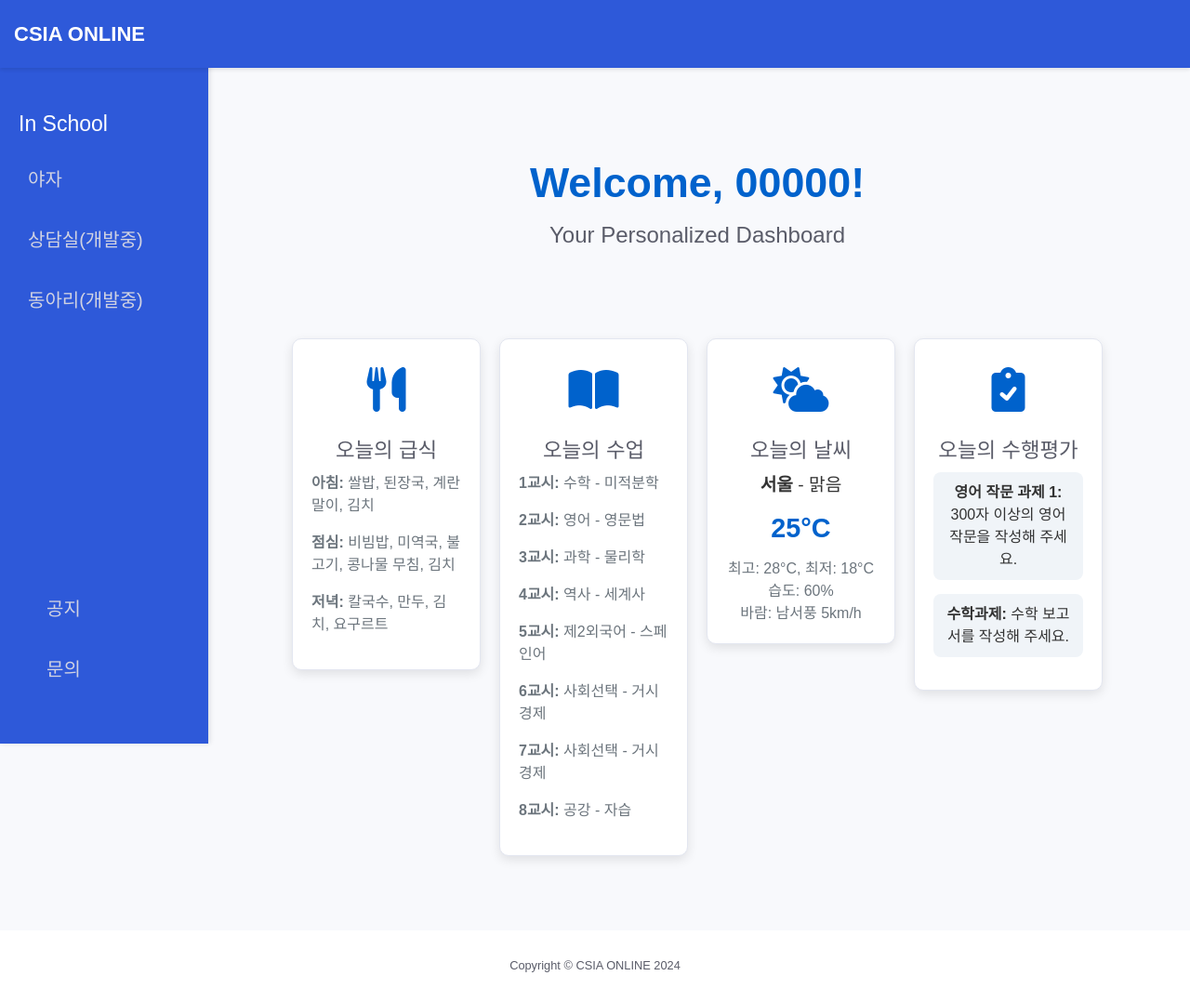
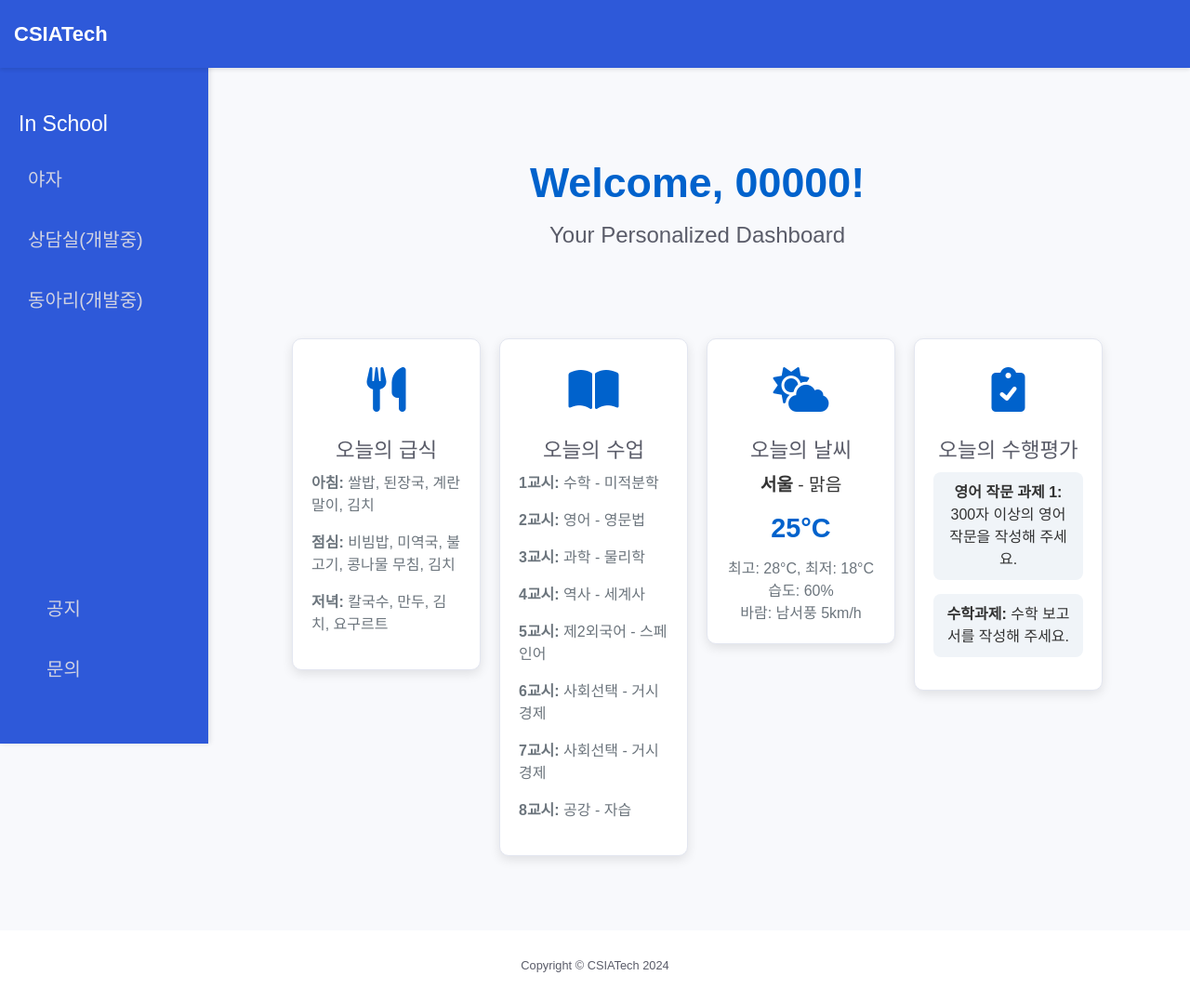
Before and after one commit to IamEunjae/CSIAOnline-public, a Django app: page /home/ in a window 1280 px wide. Shown: the whole page at 93% size. Run offline with Django 5.2, Linux system fonts and the light colour scheme; a user stored in the database is signed in; parts of the project's set-up code (start-up, migrations or seed data) failed here and were passed over; some libraries are stand-ins or nearby versions; some web fonts are replaced.

Commit message:
name change

```diff
--- a/CSIAOnline/home/templates/home.html
+++ b/CSIAOnline/home/templates/home.html
@@ -8,7 +8,7 @@
     <meta name="description" content="">
     <meta name="author" content="">
 
-    <title>CSIA ONLINE</title>
+    <title>CSIATech</title>
 
     <!-- Custom fonts for this template-->
     <link href="../../static/vendor/fontawesome-free/css/all.min.css" rel="stylesheet" type="text/css">
@@ -362,7 +362,7 @@
 
     <!-- Topbar -->
   <nav class="navbar">
-      <a class="navbar-brand" href="#">CSIA ONLINE</a>
+      <a class="navbar-brand" href="#">CSIATech</a>
       <!-- Topbar Navbar -->
       <ul class="navbar-nav ml-auto">
           <li class="nav-item">
@@ -516,7 +516,7 @@
     <footer class="sticky-footer bg-white">
         <div class="container my-auto">
             <div class="copyright text-center my-auto">
-                <span>Copyright &copy; CSIA ONLINE 2024</span>
+                <span>Copyright &copy; CSIATech 2024</span>
             </div>
         </div>
     </footer>
--- a/CSIAOnline/login/templates/login/login.html
+++ b/CSIAOnline/login/templates/login/login.html
@@ -9,7 +9,7 @@
     <meta name="description" content="">
     <meta name="author" content="">
 
-    <title>CSIA ONLINE</title>
+    <title>CSIATech</title>
 
     <!-- Custom fonts for this template-->
     <link href="../../static/vendor/fontawesome-free/css/all.min.css" rel="stylesheet" type="text/css">
@@ -72,7 +72,7 @@
                     <div class="col-lg-12">
                         <div class="p-5">
                             <div class="text-center">
-                                <h1 class="h4 text-gray-900 mb-4">CSIA ONLINE LOGIN</h1>
+                                <h1 class="h4 text-gray-900 mb-4">CSIATech LOGIN</h1>
                             </div>
                             <form class="user" action="/" method="post" id="loginForm">
                                 <div class="form-group">
--- a/CSIAOnline/yaja/templates/yaja.html
+++ b/CSIAOnline/yaja/templates/yaja.html
@@ -8,7 +8,7 @@
     <meta name="description" content="">
     <meta name="author" content="">
 
-    <title>CSIA ONLINE</title>
+    <title>CSIATech</title>
 
     <!-- Custom fonts for this template-->
     <link href="../../static/vendor/fontawesome-free/css/all.min.css" rel="stylesheet" type="text/css">
@@ -339,7 +339,7 @@
 
     <!-- Topbar -->
         <nav class="navbar">
-        <a class="navbar-brand" href="#">CSIA ONLINE</a>
+        <a class="navbar-brand" href="#">CSIATech</a>
         <!-- Topbar Navbar -->
         <ul class="navbar-nav ml-auto">
             <li class="nav-item">
@@ -722,7 +722,7 @@
     <footer class="sticky-footer bg-white">
         <div class="container my-auto">
             <div class="copyright text-center my-auto">
-                <span>Copyright &copy; CSIA ONLINE 2024</span>
+                <span>Copyright &copy; CSIATech 2024</span>
             </div>
         </div>
     </footer>
```
